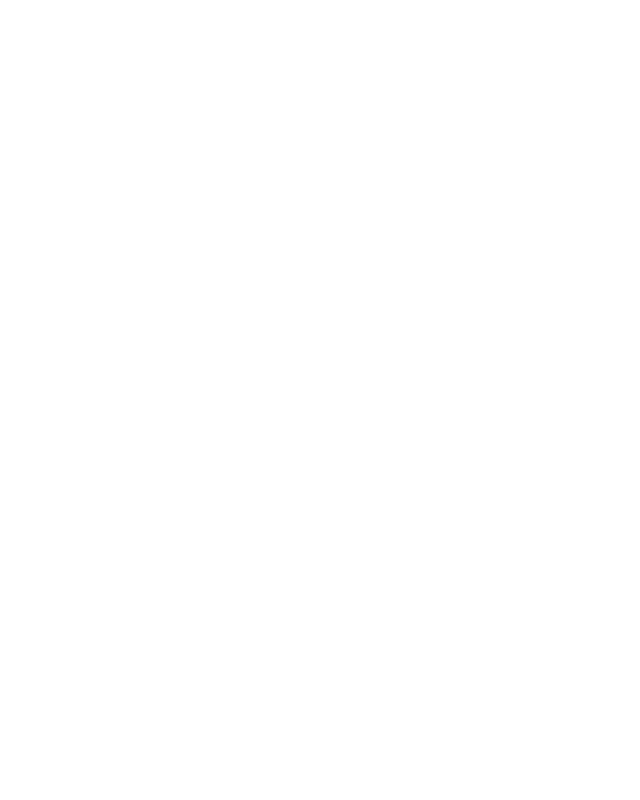
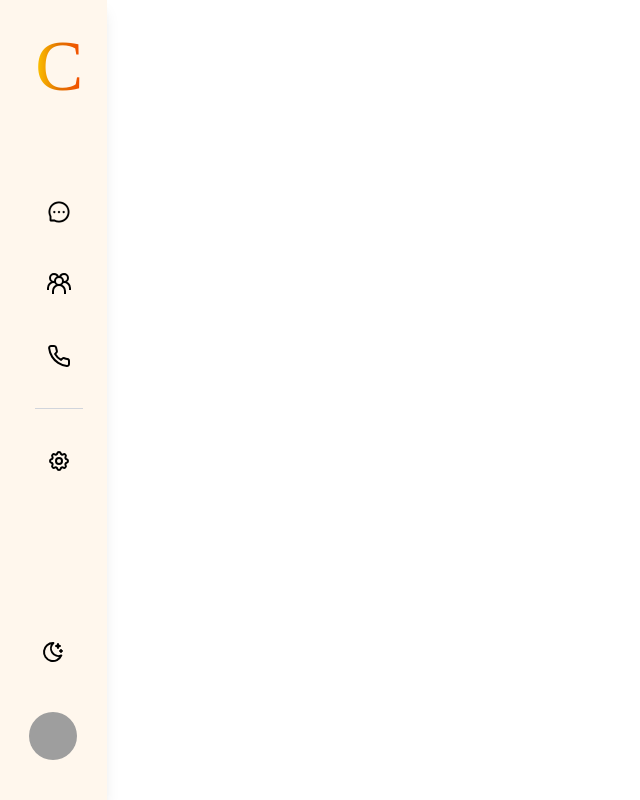
Before and after one commit to Paulami-B/ConvoR, a React (Vite) app in the folder client/: page /home in a window 1280 px wide. Before the commit this address had no page. Shown: the whole page, without its empty margins (0-640 px from the left). Built offline with nearby package versions, Linux system fonts and the light colour scheme; grey boxes are pictures that could not be loaded; a web font is replaced by a local one.

Commit message:
SideBar added

```diff
--- a/client/src/App.tsx
+++ b/client/src/App.tsx
@@ -1,11 +1,13 @@
 import { BrowserRouter, Route, Routes } from "react-router-dom";
 import AuthPage from "./pages/AuthPage";
+import HomePage from "./pages/HomePage";
 
 function App() {
   return (
     <BrowserRouter>
       <Routes>
         <Route path="/" element={<AuthPage />} />
+        <Route path="/home" element={<HomePage />} />
       </Routes>
     </BrowserRouter>
   )
--- /dev/null
+++ b/client/src/components/SideBar.tsx
@@ -0,0 +1,43 @@
+import Icon from "./Icon";
+import { Link } from "react-router-dom";
+import { sidebarMenuItems, TitleType } from "../utils/props/SideBarProps";
+import { TbMoonStars } from "react-icons/tb";
+
+export type SideBarPropsTypes = {
+    option: TitleType,
+    setOption: React.Dispatch<React.SetStateAction<TitleType>>
+}
+
+export default function SideBar() {
+  return (
+    <div className="top-0 sticky h-screen w-full bg-orange-50 shadow-lg">
+        <div className="flex justify-center items-center relative h-full">
+            <div className="absolute top-0 ml-3">
+                <div className="flex justify-center pt-3 pb-8 ml-0">
+                    <Icon size="text-7xl" />
+                </div>
+                <ul>
+                    {sidebarMenuItems.map((item) =>(
+                        <li key={item.title}>
+                            <button className="cursor-pointer rounded-lg w-fit h-fit flex justify-center p-2 ml-1 my-8 text-black text-2xl
+                            hover:bg-orange-300 hover:text-white">
+                                {item.icon}
+                            </button>
+                            {item.title=='call' && (
+                                <hr className="text-gray-300 text-4xl font-bold" />
+                            )}
+                        </li>
+                    ))}
+                </ul>
+            </div>
+            <div className="absolute bottom-0">
+                <TbMoonStars className="rounded-lg w-fit h-fit flex justify-center p-2 md:ml-3 md:my-8 cursor-pointer hover:bg-orange-300 hover:text-white text-black text-2xl" />
+                <Link to="/" className="rounded-lg w-fit h-fit flex justify-center p-2 my-8">
+                    <img src="https://plus.unsplash.com/premium_photo-1664474619075-644dd191935f?fm=jpg&q=60&w=3000&ixlib=rb-4.0.3&ixid=M3wxMjA3fDB8MHxzZWFyY2h8MXx8aW1hZ2V8ZW58MHx8MHx8fDA%3D"
+                    className="w-12 h-12 rounded-full" />
+                </Link>
+            </div>
+        </div>
+    </div>
+  )
+}
--- /dev/null
+++ b/client/src/pages/HomePage.tsx
@@ -0,0 +1,12 @@
+import React from 'react'
+import SideBar from '../components/SideBar'
+
+export default function HomePage() {
+  return (
+    <div className='grid grid-cols-12'>
+      <div className='col-span-1'>
+        <SideBar />
+      </div>
+    </div>
+  )
+}
--- /dev/null
+++ b/client/src/utils/props/SideBarProps.tsx
@@ -0,0 +1,28 @@
+import React from "react";
+import { AiOutlineMessage } from "react-icons/ai";
+import { FiPhone } from "react-icons/fi";
+import { GrGroup } from "react-icons/gr";
+import { TbSettings } from "react-icons/tb";
+
+export type TitleType = 'message' | 'groups' | 'call' | 'settings'
+
+type SideBarProps = {
+    title: TitleType,
+    icon: React.ReactNode
+}
+
+export const sidebarMenuItems: SideBarProps[] = [
+    {
+        title: 'message',
+        icon: <AiOutlineMessage strokeWidth={5} className="text-2xl" />
+    }, {
+        title: 'groups',
+        icon: <GrGroup className="text-2xl" />
+    }, {
+        title: 'call',
+        icon: <FiPhone className="text-2xl" />
+    }, {
+        title: 'settings',
+        icon: <TbSettings className="text-2xl" />
+    }
+];
```
